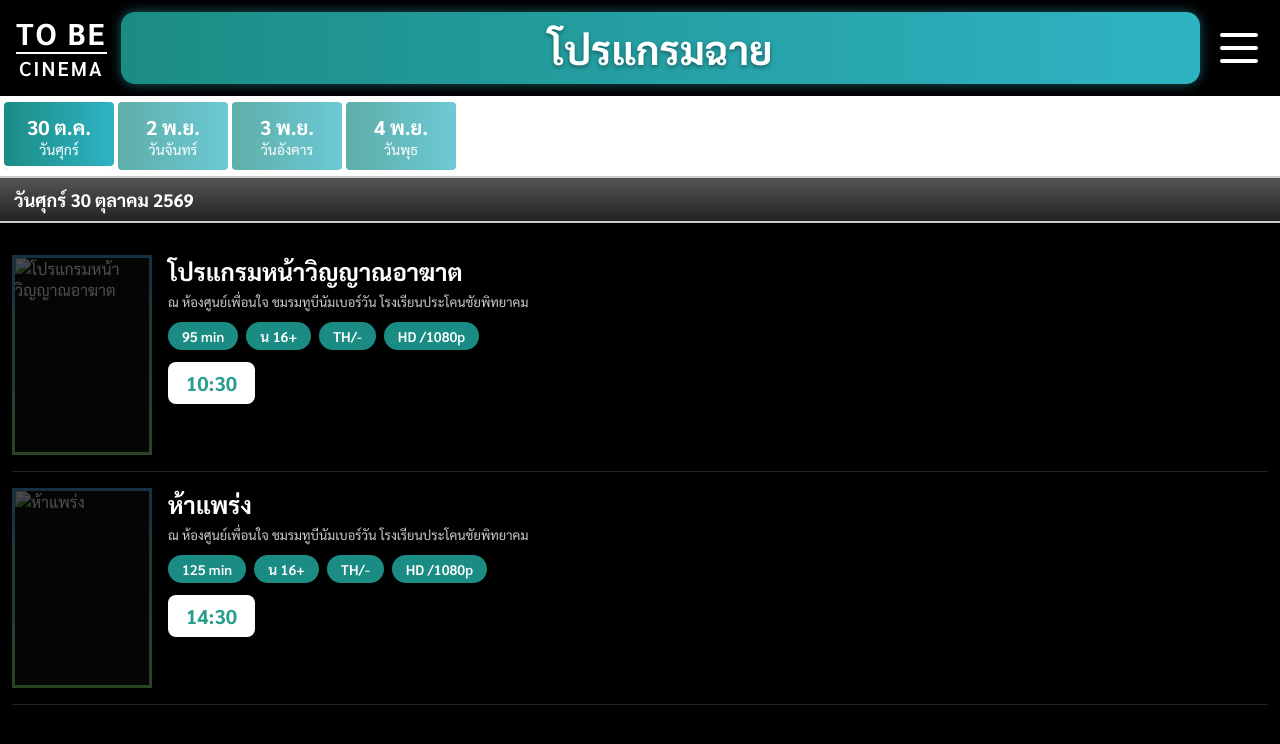
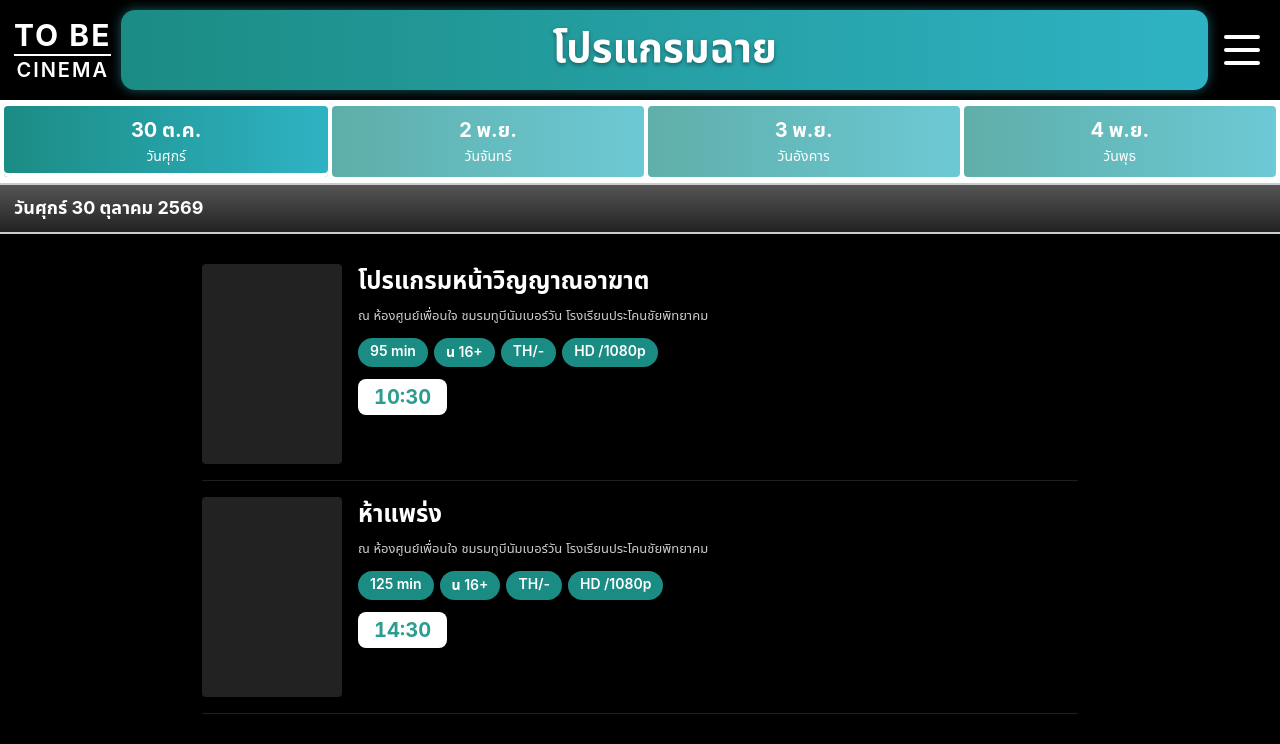
Before and after one commit to ddddddni/TOBEPKCCINEMA, a plain HTML site: page index.html in a window 1280 px wide. Drawn offline with Linux system fonts and the light colour scheme.

Commit message:
Update index.html

```diff
--- a/index.html
+++ b/index.html
@@ -2,16 +2,53 @@
 <html lang="th">
 <head>
 <meta charset="UTF-8">
-<meta name="viewport" content="width=device-width, initial-scale=1.0">
+<meta name="viewport" content="width=device-width, initial-scale=1.0, viewport-fit=cover">
+<meta name="color-scheme" content="dark">
+<meta name="theme-color" content="#000000">
 <title>TO BE CINEMA - โปรแกรมฉาย</title>
-<link href="https://fonts.googleapis.com/css2?family=Sarabun:wght@400;600;700&display=swap" rel="stylesheet">
 <style>
+  /* ฟอนต์ของแต่ละเครื่อง: Apple ใช้ SF / Thonburi, Android/Windows ใช้ระบบเดิม */
+  :root {
+    --font-ui: -apple-system, BlinkMacSystemFont, "SF Pro Text", "Thonburi",
+               "Noto Sans Thai", "Sarabun", "Segoe UI", Roboto, "Helvetica Neue", Arial, sans-serif;
+    --accent-1: #1b8c84;
+    --accent-2: #2fb3c4;
+    --time-color: #2a9d8f;
+  }
+
   * { box-sizing: border-box; margin: 0; padding: 0; }
-  body {
-    font-family: 'Sarabun', sans-serif;
+
+  html, body {
+    height: 100%;
     background: #000;
     color: #fff;
-    min-height: 100vh;
+    font-family: var(--font-ui);
+    -webkit-font-smoothing: antialiased;
+    -webkit-text-size-adjust: 100%;
+  }
+
+  body { min-height: 100dvh; position: relative; overflow-x: hidden; }
+
+  /* ---------- วิดีโอพื้นหลัง ---------- */
+  .bg-video {
+    position: fixed;
+    inset: 0;
+    width: 100%;
+    height: 100%;
+    object-fit: cover;
+    z-index: -2;
+    opacity: 0.35;
+    pointer-events: none;
+  }
+  .bg-overlay {
+    position: fixed;
+    inset: 0;
+    z-index: -1;
+    background: linear-gradient(rgba(0,0,0,.6), rgba(0,0,0,.92));
+    pointer-events: none;
+  }
+  @media (prefers-reduced-motion: reduce) {
+    .bg-video { display: none; }
   }
 
   /* ---------- Header ---------- */
@@ -19,21 +56,19 @@
     display: flex;
     align-items: center;
     justify-content: space-between;
-    padding: 12px 16px;
-    background: #000;
+    gap: 10px;
+    padding: calc(env(safe-area-inset-top) + 10px) max(14px, env(safe-area-inset-right)) 10px max(14px, env(safe-area-inset-left));
   }
-  .logo {
-    text-align: center;
-    line-height: 1;
-  }
+  .logo { text-align: center; line-height: 1; flex: 0 0 auto; }
   .logo .top {
-    font-size: 30px;
+    display: block;
+    font-size: clamp(22px, 6vw, 30px);
     font-weight: 700;
     letter-spacing: 2px;
   }
   .logo .bottom {
     display: block;
-    font-size: 20px;
+    font-size: clamp(14px, 4vw, 20px);
     font-weight: 600;
     border-top: 2px solid #fff;
     margin-top: 4px;
@@ -42,15 +77,18 @@
   }
   .title-box {
     flex: 1;
-    margin: 0 14px;
-    padding: 10px 0;
+    min-width: 0;
+    padding: 10px 6px;
     text-align: center;
-    font-size: 40px;
+    font-size: clamp(22px, 7vw, 40px);
     font-weight: 700;
+    white-space: nowrap;
+    overflow: hidden;
+    text-overflow: ellipsis;
     border-radius: 14px;
-    background: linear-gradient(90deg, #1b8c84, #2fb3c4);
-    box-shadow: 0 0 12px rgba(47, 179, 196, 0.5);
-    text-shadow: 0 2px 4px rgba(0,0,0,0.4);
+    background: linear-gradient(90deg, var(--accent-1), var(--accent-2));
+    box-shadow: 0 0 12px rgba(47,179,196,.5);
+    text-shadow: 0 2px 4px rgba(0,0,0,.4);
   }
   .menu-btn {
     background: none;
@@ -60,120 +98,118 @@
     flex-direction: column;
     gap: 9px;
     padding: 6px;
+    flex: 0 0 auto;
   }
-  .menu-btn span {
-    display: block;
-    width: 38px;
-    height: 4px;
-    background: #fff;
-    border-radius: 2px;
-  }
+  .menu-btn span { display: block; width: 36px; height: 4px; background: #fff; border-radius: 2px; }
 
-  /* ---------- Day tabs ---------- */
+  /* ---------- แท็บวัน ---------- */
   .tabs {
     display: flex;
     gap: 4px;
-    padding: 6px 4px;
+    padding: 6px max(4px, env(safe-area-inset-right)) 6px max(4px, env(safe-area-inset-left));
     background: #fff;
     overflow-x: auto;
+    -webkit-overflow-scrolling: touch;
     scrollbar-width: none;
   }
   .tabs::-webkit-scrollbar { display: none; }
   .tab {
-    flex: 0 0 auto;
-    min-width: 110px;
-    padding: 12px 10px;
+    flex: 1 0 auto;
+    min-width: 96px;
+    padding: 10px 8px;
     text-align: center;
-    font-size: 20px;
+    font: inherit;
+    font-size: clamp(16px, 4.5vw, 20px);
     font-weight: 700;
     color: #fff;
-    background: linear-gradient(90deg, #1b8c84, #2fb3c4);
+    background: linear-gradient(90deg, var(--accent-1), var(--accent-2));
     border: none;
     border-radius: 4px;
     cursor: pointer;
-    opacity: 0.7;
+    opacity: .7;
     transition: opacity .2s;
-    font-family: inherit;
   }
   .tab.active { opacity: 1; box-shadow: inset 0 -4px 0 #fff; }
-  .tab small { display: block; font-size: 14px; font-weight: 400; }
+  .tab small { display: block; font-size: .7em; font-weight: 400; }
 
   .date-bar {
-    padding: 10px 14px;
-    font-size: 18px;
+    padding: 10px max(14px, env(safe-area-inset-right)) 10px max(14px, env(safe-area-inset-left));
+    font-size: clamp(14px, 4vw, 18px);
     font-weight: 700;
     background: linear-gradient(#555, #222);
     border-top: 2px solid #ccc;
     border-bottom: 2px solid #ccc;
   }
 
-  /* ---------- Movie list ---------- */
-  .movies { padding: 16px 12px 40px; }
+  /* ---------- รายการหนัง ---------- */
+  .movies {
+    padding: 14px max(12px, env(safe-area-inset-right)) calc(40px + env(safe-area-inset-bottom)) max(12px, env(safe-area-inset-left));
+    max-width: 900px;
+    margin: 0 auto;
+  }
   .movie {
     display: flex;
-    gap: 16px;
+    gap: clamp(10px, 3vw, 16px);
     padding: 16px 0;
-    border-bottom: 1px solid #222;
+    border-bottom: 1px solid rgba(255,255,255,.12);
   }
-  .poster {
-    flex: 0 0 140px;
-    height: 200px;
-    border: 3px solid;
-    border-image: linear-gradient(#4aa3d6, #8ee07a) 1;
-    object-fit: cover;
-    background: #111;
+  .poster-wrap {
+    flex: 0 0 clamp(96px, 32vw, 140px);
+    aspect-ratio: 7 / 10;
+    border: 3px solid transparent;
+    border-radius: 4px;
+    background: linear-gradient(#111,#111) padding-box,
+                linear-gradient(#4aa3d6, #8ee07a) border-box;
+    overflow: hidden;
   }
+  .poster { width: 100%; height: 100%; object-fit: cover; display: block; }
   .info { flex: 1; min-width: 0; }
   .info h2 {
-    font-size: 24px;
+    font-size: clamp(18px, 5vw, 24px);
     font-weight: 700;
     margin-bottom: 6px;
+    overflow-wrap: anywhere;
   }
   .theater {
-    font-size: 13px;
+    font-size: clamp(11px, 3vw, 13px);
     color: #ccc;
     margin-bottom: 12px;
+    line-height: 1.5;
   }
-  .badges {
-    display: flex;
-    flex-wrap: wrap;
-    gap: 8px;
-    margin-bottom: 12px;
-  }
+  .badges { display: flex; flex-wrap: wrap; gap: 6px; margin-bottom: 12px; }
   .badge {
-    padding: 5px 14px;
-    font-size: 14px;
+    padding: 4px 12px;
+    font-size: clamp(12px, 3.4vw, 14px);
     font-weight: 600;
     color: #fff;
-    background: #1b8c84;
+    background: var(--accent-1);
     border-radius: 20px;
+    white-space: nowrap;
   }
-  .badge.age { background: #1b8c84; }
   .showtimes { display: flex; flex-wrap: wrap; gap: 8px; }
   .time {
-    padding: 8px 18px;
-    font-size: 20px;
+    padding: 6px 16px;
+    font-size: clamp(16px, 4.5vw, 20px);
     font-weight: 700;
-    color: #2a9d8f;
+    color: var(--time-color);
     background: #fff;
     border-radius: 8px;
+    font-variant-numeric: tabular-nums;
   }
+  .empty { text-align: center; padding: 60px 20px; color: #888; font-size: 18px; }
 
-  .empty {
-    text-align: center;
-    padding: 60px 20px;
-    color: #888;
-    font-size: 18px;
-  }
-
-  @media (max-width: 480px) {
-    .title-box { font-size: 30px; }
-    .poster { flex: 0 0 110px; height: 160px; }
-    .info h2 { font-size: 20px; }
+  @media (max-width: 380px) {
+    .movie { flex-direction: column; }
+    .poster-wrap { flex: none; width: 100%; max-width: 220px; margin: 0 auto; }
   }
 </style>
 </head>
 <body>
+
+<video class="bg-video" id="bgVideo" autoplay muted loop playsinline preload="auto" poster="">
+  <source src="video/background.mp4" type="video/mp4">
+</video>
+<div class="bg-overlay"></div>
 
 <header>
   <div class="logo">
@@ -181,53 +217,48 @@
     <span class="bottom">CINEMA</span>
   </div>
   <div class="title-box">โปรแกรมฉาย</div>
-  <button class="menu-btn" aria-label="เมนู">
-    <span></span><span></span><span></span>
-  </button>
+  <button class="menu-btn" aria-label="เมนู"><span></span><span></span><span></span></button>
 </header>
 
-<nav class="tabs" id="tabs"></nav>
+<nav class="tabs" id="tabs" role="tablist"></nav>
 <div class="date-bar" id="dateBar"></div>
 <main class="movies" id="movies"></main>
 
 <script>
+  // ===== ตั้งค่า =====
+  const VIDEO_SRC = "video/background.mp4";   // ไฟล์วิดีโอพื้นหลัง
+  const POSTER_DIR = "poster/";               // โฟลเดอร์โปสเตอร์ใน repo
+  const POSTER_EXT = ".jpeg";                 // นามสกุลจริงของไฟล์ (ตามที่ใช้ใน repo)
+
   // ===== ข้อมูลหนัง =====
-  // poster = ชื่อไฟล์โปสเตอร์ในโฟลเดอร์ posters/
+  // poster = เลขไฟล์โปสเตอร์ (1–8) ระบบจะต่อเป็น poster/1.jpg.jpeg ให้เอง
   const schedule = [
     {
-      date: "2026-10-30",
-      label: "30 ต.ค.",
-      dateText: "วันศุกร์ 30 ตุลาคม 2569",
+      date: "2026-10-30", label: "30 ต.ค.", dateText: "วันศุกร์ 30 ตุลาคม 2569",
       movies: [
-        { title: "โปรแกรมหน้าวิญญาณอาฆาต", poster: "posters/1.jpg", minutes: 95, age: "น 16+", lang: "TH/-", quality: "HD /1080p", times: ["10:30"] },
-        { title: "ห้าแพร่ง", poster: "posters/2.jpg", minutes: 125, age: "น 16+", lang: "TH/-", quality: "HD /1080p", times: ["14:30"] }
+        { title: "โปรแกรมหน้าวิญญาณอาฆาต", poster: "1.jpg", minutes: 95,  age: "น 16+", lang: "TH/-", quality: "HD /1080p", times: ["10:30"] },
+        { title: "ห้าแพร่ง",               poster: "2.jpg", minutes: 125, age: "น 16+", lang: "TH/-", quality: "HD /1080p", times: ["14:30"] }
       ]
     },
     {
-      date: "2026-11-02",
-      label: "2 พ.ย.",
-      dateText: "วันจันทร์ 2 พฤศจิกายน 2569",
+      date: "2026-11-02", label: "2 พ.ย.", dateText: "วันจันทร์ 2 พฤศจิกายน 2569",
       movies: [
-        { title: "ข้างบ้าน", poster: "posters/3.jpg", minutes: 120, age: "น 18+", lang: "TH/-", quality: "HD /1080p", times: ["10:30"] },
-        { title: "ลัดดาแลนด์", poster: "posters/4.jpg", minutes: 125, age: "น 18+", lang: "TH/-", quality: "HD /1080p", times: ["14:30"] }
+        { title: "ข้างบ้าน",    poster: "3.jpg", minutes: 120, age: "น 18+", lang: "TH/-", quality: "HD /1080p", times: ["10:30"] },
+        { title: "ลัดดาแลนด์", poster: "4.jpg", minutes: 125, age: "น 18+", lang: "TH/-", quality: "HD /1080p", times: ["14:30"] }
       ]
     },
     {
-      date: "2026-11-03",
-      label: "3 พ.ย.",
-      dateText: "วันอังคาร 3 พฤศจิกายน 2569",
+      date: "2026-11-03", label: "3 พ.ย.", dateText: "วันอังคาร 3 พฤศจิกายน 2569",
       movies: [
-        { title: "ร่างทรง", poster: "posters/5.jpg", minutes: 131, age: "น 18+", lang: "TH/-", quality: "HD /1080p", times: ["10:30"] },
-        { title: "ชัตเตอร์ กดติดวิญญาณ", poster: "posters/6.jpg", minutes: 97, age: "น 13+", lang: "TH/-", quality: "HD /1080p", times: ["14:30"] }
+        { title: "ร่างทรง",              poster: "5.jpg", minutes: 131, age: "น 18+", lang: "TH/-", quality: "HD /1080p", times: ["10:30"] },
+        { title: "ชัตเตอร์ กดติดวิญญาณ", poster: "6.jpg", minutes: 97,  age: "น 13+", lang: "TH/-", quality: "HD /1080p", times: ["14:30"] }
       ]
     },
     {
-      date: "2026-11-04",
-      label: "4 พ.ย.",
-      dateText: "วันพุธ 4 พฤศจิกายน 2569",
+      date: "2026-11-04", label: "4 พ.ย.", dateText: "วันพุธ 4 พฤศจิกายน 2569",
       movies: [
-        { title: "บอดี้ศพ#19", poster: "posters/7.jpg", minutes: 125, age: "น 16+", lang: "TH/-", quality: "HD /1080p", times: ["10:30"] },
-        { title: "TERRIFIER 3", poster: "posters/8.jpg", minutes: 85, age: "น 20+", lang: "TH/-", quality: "HD /1080p", times: ["14:30"] }
+        { title: "บอดี้ศพ#19",  poster: "7.jpg", minutes: 125, age: "น 16+", lang: "TH/-", quality: "HD /1080p", times: ["10:30"] },
+        { title: "TERRIFIER 3", poster: "8.jpg", minutes: 85,  age: "น 20+", lang: "TH/-", quality: "HD /1080p", times: ["14:30"] }
       ]
     }
   ];
@@ -235,48 +266,57 @@
   const tabsEl = document.getElementById("tabs");
   const dateBarEl = document.getElementById("dateBar");
   const moviesEl = document.getElementById("movies");
+  const bgVideo = document.getElementById("bgVideo");
+
+  // ถ้าวิดีโอโหลดไม่ได้ ซ่อนไว้ (พื้นหลังดำยังใช้งานได้)
+  bgVideo.querySelector("source").src = VIDEO_SRC;
+  bgVideo.addEventListener("error", () => bgVideo.style.display = "none", true);
+  bgVideo.load();
+
+  // โปสเตอร์ที่โหลดไม่ได้ ให้แสดงกรอบเทาแทน
+  function posterHTML(file, title) {
+    return `<div class="poster-wrap"><img class="poster" src="${POSTER_DIR}${file}${POSTER_EXT}"
+              alt="${title}" loading="lazy" decoding="async"
+              onerror="this.parentNode.style.background='#222'; this.remove();"></div>`;
+  }
 
   function render(index) {
     const day = schedule[index];
 
-    // แท็บวัน
     tabsEl.innerHTML = "";
     schedule.forEach((d, i) => {
       const btn = document.createElement("button");
       btn.className = "tab" + (i === index ? " active" : "");
+      btn.setAttribute("role", "tab");
+      btn.setAttribute("aria-selected", i === index);
       btn.innerHTML = `${d.label}<small>${d.dateText.split(" ")[0]}</small>`;
       btn.onclick = () => render(i);
       tabsEl.appendChild(btn);
     });
 
-    // แถบวันที่
     dateBarEl.textContent = day.dateText;
+    moviesEl.innerHTML = "";
 
-    // รายการหนัง
-    moviesEl.innerHTML = "";
     if (!day.movies.length) {
       moviesEl.innerHTML = `<div class="empty">ยังไม่มีรอบฉายในวันนี้</div>`;
       return;
     }
 
     day.movies.forEach(m => {
-      const el = document.createElement("div");
+      const el = document.createElement("article");
       el.className = "movie";
       el.innerHTML = `
-        <img class="poster" src="${m.poster}" alt="${m.title}"
-             onerror="this.style.opacity=0.3">
+        ${posterHTML(m.poster, m.title)}
         <div class="info">
           <h2>${m.title}</h2>
           <div class="theater">ณ ห้องศูนย์เพื่อนใจ ชมรมทูบีนัมเบอร์วัน โรงเรียนประโคนชัยพิทยาคม</div>
           <div class="badges">
             <span class="badge">${m.minutes} min</span>
-            <span class="badge age">${m.age}</span>
+            <span class="badge">${m.age}</span>
             <span class="badge">${m.lang}</span>
             <span class="badge">${m.quality}</span>
           </div>
-          <div class="showtimes">
-            ${m.times.map(t => `<span class="time">${t}</span>`).join("")}
-          </div>
+          <div class="showtimes">${m.times.map(t => `<span class="time">${t}</span>`).join("")}</div>
         </div>`;
       moviesEl.appendChild(el);
     });
```
